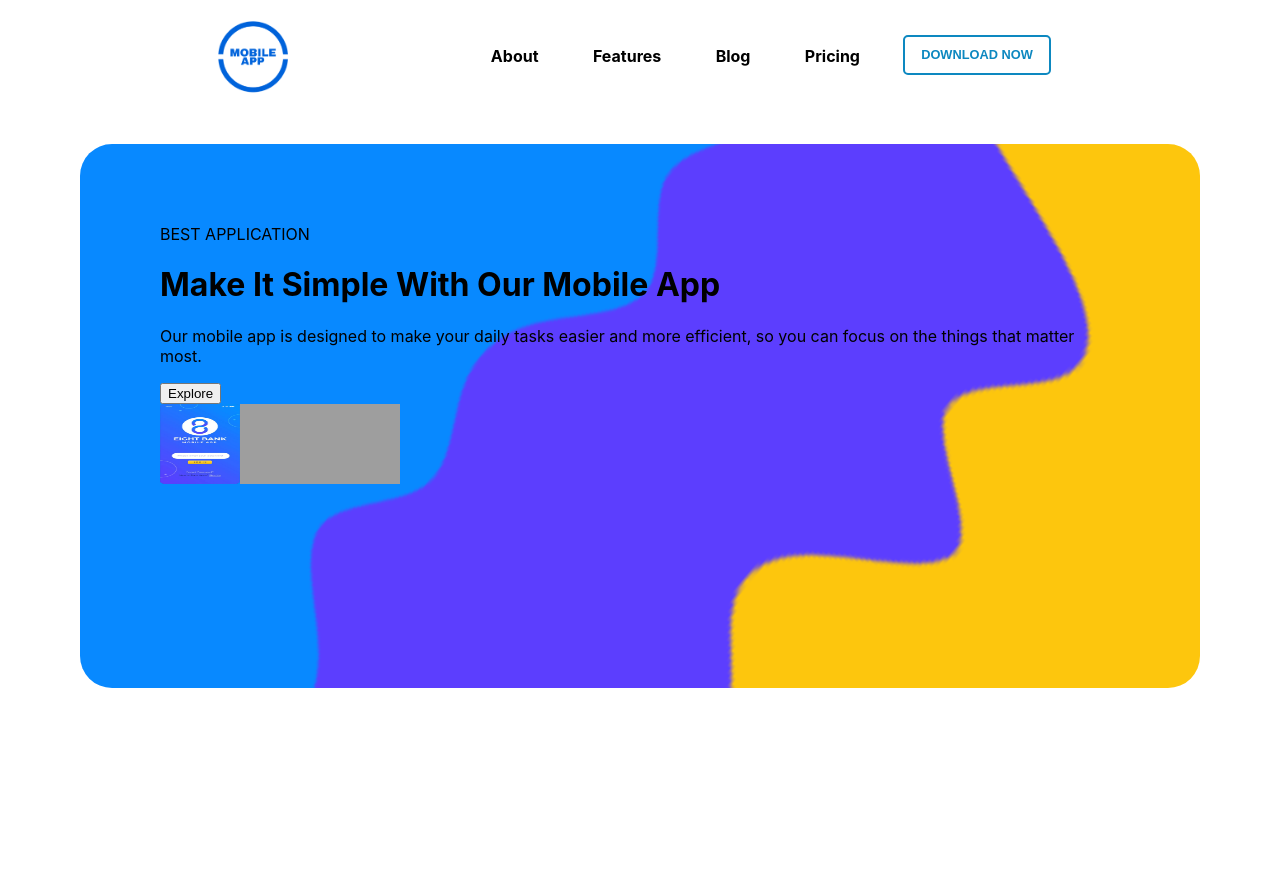
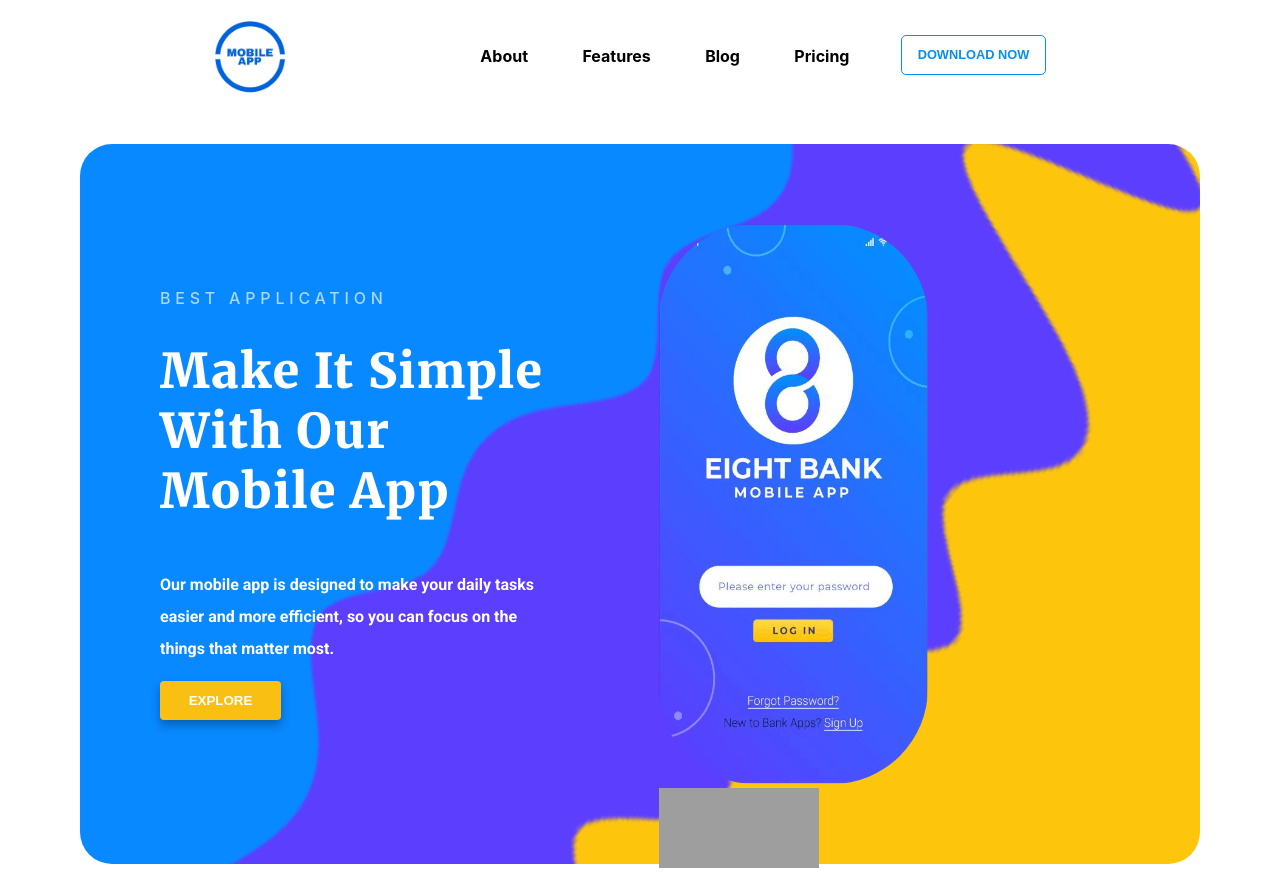
Before and after one commit to PawelWydra/mobile-app-landing-page, a React (Create React App) app: page / in a window 1280 px wide. Before the commit the page ends 800 px from the top, so only its background shows below. Built offline with nearby package versions, Linux system fonts and the light colour scheme; grey boxes are pictures that could not be loaded.

Commit message:
add description

```diff
--- a/src/App.css
+++ b/src/App.css
@@ -1,4 +1,5 @@
 .main-wrapper {
+  box-sizing: border-box;
   display: flex;
   align-items: center;
   flex-direction: column;
--- a/src/components/header/header.css
+++ b/src/components/header/header.css
@@ -37,15 +37,15 @@ ul {
 
 .download-btn {
   background-color: white;
-  border: 2px solid rgb(13, 136, 192);
-  color: rgb(13, 136, 192);
+  border: 1px solid rgb(8, 143, 233);
+  color: rgb(8, 143, 233);
   text-align: center;
   text-decoration: none;
   cursor: pointer;
   border-radius: 5px;
   height: 2.5rem;
   padding-inline: 1rem;
-  margin: 1rem;
+  margin: 1rem 1.5rem;
   font-weight: bold;
   font-size: 0.8rem;
 }
--- a/src/components/main/main.css
+++ b/src/components/main/main.css
@@ -1,8 +1,9 @@
-
 .container {
   padding: 5rem;
   width: 120vh;
   aspect-ratio: 2/0.8;
+  display: flex;
+  justify-content: start;
 }
 
 .background-image {
@@ -12,3 +13,57 @@
   background-repeat: no-repeat;
   border-radius: 2rem;
 }
+
+.card-description {
+  display: flex;
+  flex-direction: column;
+  justify-content: center;
+  color: #fff;
+  max-width: 42%;
+}
+
+.card-description span {
+  letter-spacing: 0.3rem;
+  font-weight: 500;
+  color: #ffffffa9;
+}
+.card-description h1 {
+  letter-spacing: 0.1rem;
+  font-family: "Merriweather", serif;
+  font-weight: 900;
+  font-size: 3rem;
+}
+
+.card-description p {
+  line-height: 2rem;
+  font-family: "Roboto", sans-serif;
+  font-weight: 700;
+  word-wrap: break-word;
+}
+
+.card-description button {
+  background-color: #f9bf12;
+  color: #ffffff;
+  padding: 12px 20px;
+  border: none;
+  border-radius: 0.25rem;
+  cursor: pointer;
+  display: inline-block;
+  text-align: center;
+  text-decoration: none;
+  font-weight: bold;
+  width: 30%;
+  word-wrap: break-word;
+  box-shadow: 0px 5px 10px 0px rgba(0, 0, 0, 0.3);
+}
+
+.title-container {
+  margin-left: 10%;
+  width: 35%;
+  height: 35rem;
+}
+.title-img {
+  width: 80%;
+  height: 100%;
+  border-radius: 6rem;
+}
--- a/src/components/main/main.js
+++ b/src/components/main/main.js
@@ -10,14 +10,12 @@ function Main() {
           Our mobile app is designed to make your daily tasks easier and more
           efficient, so you can focus on the things that matter most.
         </p>
-        <button>Explore</button>
+        <button>EXPLORE</button>
       </div>
-      <div>
-      <img src={process.env.PUBLIC_URL + "/images/title-img.png"} alt="logo" />
+      <div className='title-container'>
+      <img src={process.env.PUBLIC_URL + "/images/title-img.png"} alt="logo" className='title-img' />
       <img src="https://randomuser.me/api/portraits/men/73.jpg" alt="person" />
       <img src="https://randomuser.me/api/portraits/women/51.jpg" alt="person" />
-
-
       </div>
     </div>
   );
```
